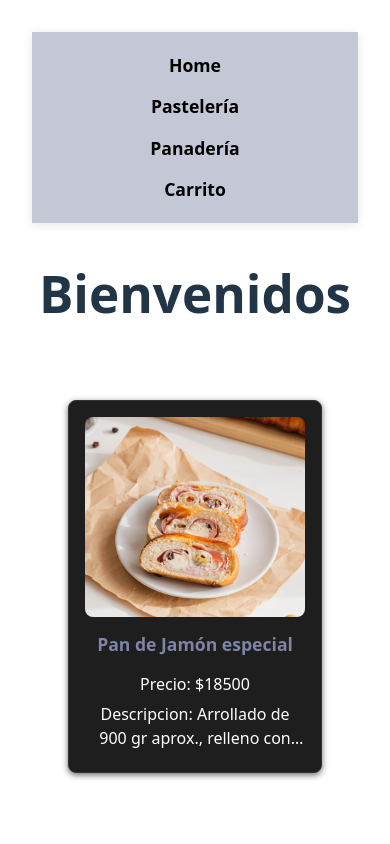
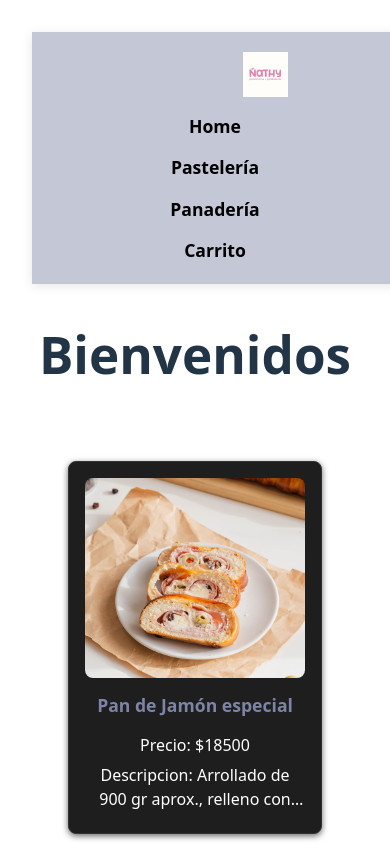
Before and after one commit to antonyperalta-hug/Pre-Entrega-React, a React (Vite) app: page / in a window 390 px wide. Shown: the top 844 px of the page. Built offline with nearby package versions, Linux system fonts and the light colour scheme.

Commit message:
Actualiza css Nav
Actualiza css Nav

```diff
--- a/src/components/Nav/Nav.css
+++ b/src/components/Nav/Nav.css
@@ -1,33 +1,38 @@
 nav.navbar {
   background-color: #c4c7d5;
   display: flex;
-  justify-content: center;
+  justify-content: space-between; /* logo izq - links der */
   align-items: center;
-  padding: 15px 0;
+  padding: 10px 30px; /* menos padding para hacerlo más compacto */
   box-shadow: 0 2px 10px rgba(0, 0, 0, 0.1);
   position: sticky;
   top: 0;
-  z-index: 1000;
+  width: 100%;
 }
 
+.nav-logo img {
+  height: 80px;
+  width: auto;
+  cursor: pointer;
+  margin-left: 100px;
+}
 
 .nav-links {
   list-style: none;
   display: flex;
+  justify-content: center;  /* 🔹 centra los links horizontalmente */
   gap: 40px;
-  margin: 0;
+  margin: 0 auto;           /* 🔹 empuja los links al centro */
   padding: 0;
+  flex: 1;                  /* 🔹 ocupa espacio igual en el centro */
 }
-
-
 .nav-links li {
   position: relative;
 }
 
-
 .nav-links a {
   text-decoration: none;
-  color: #000000;
+  color: #000;
   font-weight: 600;
   font-size: 1.1rem;
   transition: color 0.3s ease, transform 0.2s ease;
@@ -38,9 +43,9 @@ nav.navbar {
   transform: scale(1.1);
 }
 
-
+/* 🔹 Contador carrito */
 .in-cart {
-  background-color: #d10f0f;
+  background-color: #32095e;
   color: white;
   border-radius: 50%;
   font-size: 0.8rem;
@@ -50,15 +55,21 @@ nav.navbar {
   right: -30px;
 }
 
+/* 🔹 Responsive */
+@media (max-width: 768px) {
+  nav.navbar {
+    flex-direction: column;
+    gap: 10px;
+    padding: 20px;
+  }
 
-@media (max-width: 768px) {
   .nav-links {
     flex-direction: column;
     align-items: center;
     gap: 15px;
   }
 
-  nav.navbar {
-    padding: 20px 0;
+  .nav-logo img {
+    height: 45px;
   }
 }
--- a/src/components/Nav/Nav.jsx
+++ b/src/components/Nav/Nav.jsx
@@ -1,12 +1,19 @@
 import { Link } from "react-router-dom";
 import { useCartContext } from "../../context/CartContext/useCartContext";
 import "./Nav.css";
+import logo from "../../../public/images/logo.jpg";
+
 
 export const Nav = () => {
     const { getTotalItems } = useCartContext();
 
     return (
         <nav className="navbar">
+            <div className="nav-logo">
+                <Link to="/">
+                    <img src={logo}  alt="Logo"/>
+                </Link>
+            </div>
             <ul className="nav-links">
                 <li>
                     <Link to="/">Home</Link>
```
